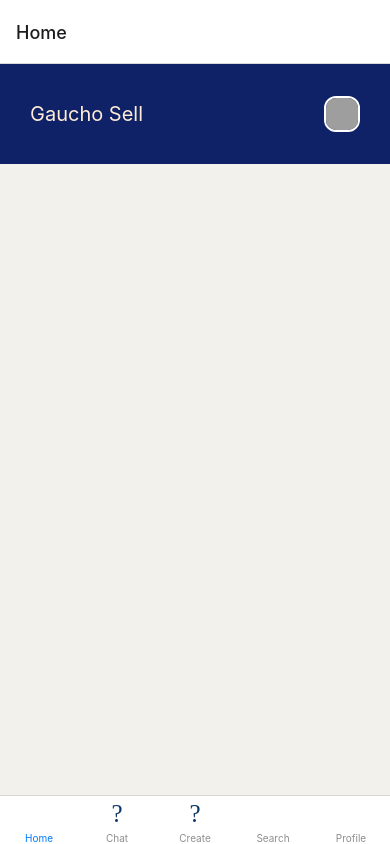
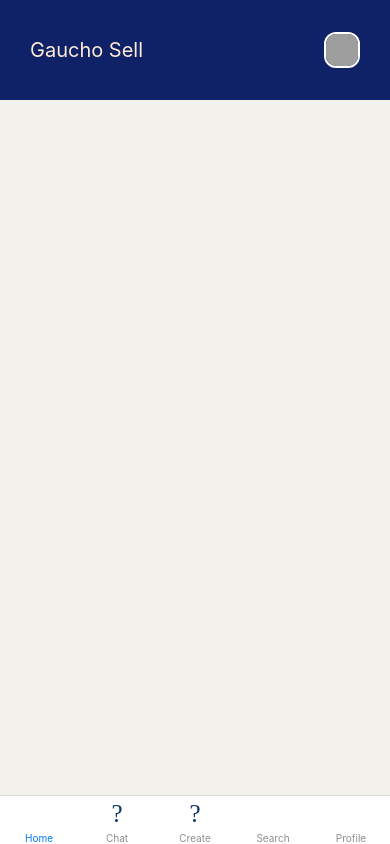
Before and after one commit to ucsb-cs148-w24/project-pj01-universityclothing, a React Native app in the folder starter-code/: screen /Tab in a window 390 px wide. Built offline with nearby package versions, Linux system fonts and the light colour scheme; grey boxes are pictures that could not be loaded.

Commit message:
no extra headers

```diff
--- a/starter-code/src/components/bottom_bar.tsx
+++ b/starter-code/src/components/bottom_bar.tsx
@@ -1,5 +1,6 @@
 import React from 'react';
 import {StyleSheet} from 'react-native';
+
 import {createBottomTabNavigator} from '@react-navigation/bottom-tabs';
 import {COLORS} from '../theme/theme';
 
@@ -14,7 +15,7 @@ const Tab = createBottomTabNavigator();
 
 const bottom_bar = () => {
   return (
-    <Tab.Navigator>
+    <Tab.Navigator screenOptions={{headerShown: false}}>
         <Tab.Screen
         name="Home"
         component={HomeScreen}
```
Also changed, not shown: 1 other file (tests, documents, lock files or other folders).
